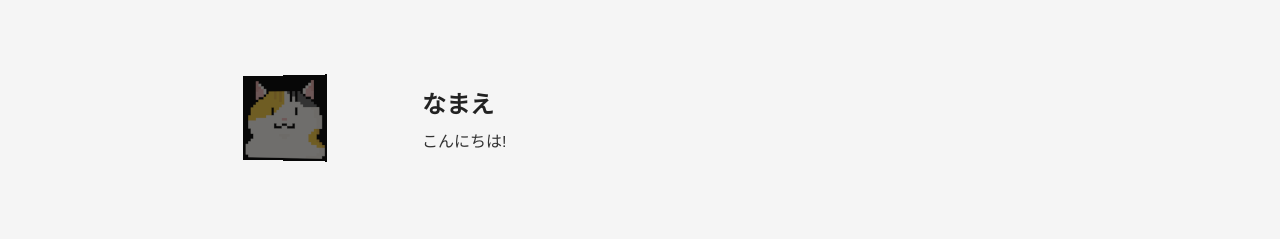
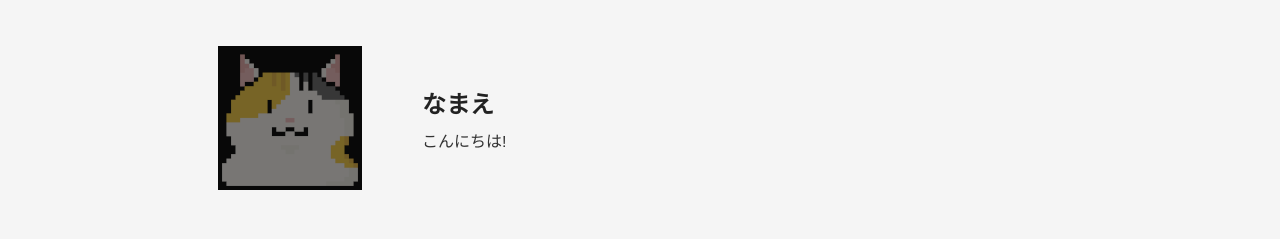
Before and after one commit to Atsukorin/Atsukorin.github.io, a plain HTML site: page profile.html in a window 1280 px wide. Shown: the part 122-361 px from the top of the page. Drawn offline with nearby package versions, Linux system fonts and the light colour scheme.

Commit message:
202508291629

```diff
--- /dev/null
+++ b/js/cube.js
@@ -0,0 +1,12 @@
+import * as THREE from "three";
+
+export function createCube() {
+  const geometry = new THREE.PlaneGeometry(300, 300, 32, 32);
+
+  const texture = new THREE.TextureLoader().load('images/mike_alpha_1024.png');
+  const material = new THREE.MeshStandardMaterial({
+    map: texture,
+    side: THREE.DoubleSide
+   });
+  return new THREE.Mesh(geometry, material);
+}
--- /dev/null
+++ b/js/main.js
@@ -0,0 +1,12 @@
+import { createScene, renderer, camera } from './scene.js';
+import { createCube } from './cube.js';
+
+const { scene, mesh } = createScene(createCube());
+
+// アニメーションループ
+function tick() {
+  // mesh.rotation.y += 0.01;
+  renderer.render(scene, camera);
+  requestAnimationFrame(tick);
+}
+tick();
--- /dev/null
+++ b/js/scene.js
@@ -0,0 +1,34 @@
+import * as THREE from "three";
+
+// canvas 要素を取得
+const canvas = document.querySelector('#myCanvas');
+
+// サイズ設定
+const width = canvas.clientWidth || window.innerWidth;
+const height = canvas.clientHeight || window.innerHeight;
+
+// レンダラー
+const renderer = new THREE.WebGLRenderer({ canvas, alpha: true });
+renderer.setSize(width, height);
+renderer.setPixelRatio(window.devicePixelRatio);
+
+// カメラ
+const camera = new THREE.PerspectiveCamera(45, width / height, 1, 1000);
+camera.position.z = 500;
+
+// シーン生成関数
+export function createScene(object3d) {
+  const scene = new THREE.Scene();
+
+  // ライト
+  const light = new THREE.DirectionalLight(0xffffff, 1);
+  light.position.set(1, 1, 1);
+  scene.add(light);
+
+  // 渡されたオブジェクトを追加
+  scene.add(object3d);
+
+  return { scene, mesh: object3d };
+}
+
+export { renderer, camera };
--- a/main.js
+++ /dev/null
@@ -1,53 +0,0 @@
-import * as THREE from "three";
-
-// canvas 要素を取得
-const canvas = document.querySelector('#myCanvas');
-
-// サイズを canvas のサイズに合わせる
-const width = canvas.clientWidth;
-const height = canvas.clientHeight;
-
-// レンダラー
-const renderer = new THREE.WebGLRenderer({ canvas, alpha:true });
-renderer.setSize(width, height);
-renderer.setPixelRatio(window.devicePixelRatio);
-
-// シーン
-const scene = new THREE.Scene();
-
-// カメラ
-const camera = new THREE.PerspectiveCamera(45, width / height, 1, 1000);
-camera.position.z = 500;
-
-// 球体
-// const geometry = new THREE.SphereGeometry(100, 30, 30);
-// const material = new THREE.MeshStandardMaterial({ color: 0xFF0000 });
-
-// 立方体にテクスチャを貼り付ける
-const geometry = new THREE.BoxGeometry(150, 150, 150);
-const texture = new THREE.TextureLoader().load('images/mike_alpha_1024.png');
-const material = new THREE.MeshStandardMaterial({ map: texture });
-const mesh = new THREE.Mesh(geometry, material);
-scene.add(mesh);
-
-// ライト
-const light = new THREE.DirectionalLight(0xffffff, 1);
-light.position.set(1,1,1);
-scene.add(light);
-
-// アニメーション
-function tick() {
-  mesh.rotation.y += 0.01;
-  renderer.render(scene, camera);
-  requestAnimationFrame(tick);
-}
-tick();
-
-// ウィンドウリサイズ対応
-window.addEventListener('resize', () => {
-  const width = canvas.clientWidth;
-  const height = canvas.clientHeight;
-  renderer.setSize(width, height);
-  camera.aspect = width / height;
-  camera.updateProjectionMatrix();
-});
--- a/profile.html
+++ b/profile.html
@@ -4,7 +4,7 @@
 <head>
     <meta charset="UTF-8">
     <title>ポートフォリオ - プロフィール</title>
-    <link rel="stylesheet" href="style.css">
+    <link rel="stylesheet" href="css/style.css">
 
     <!-- importmap は残す -->
     <script type="importmap">
@@ -16,7 +16,7 @@
   </script>
 
     <!-- Three.js 赤球用スクリプト -->
-    <script type="module" src="main.js"></script>
+    <script type="module" src="js/main.js"></script>
 </head>
 
 <body>
```
Also changed, not shown: index.html (+1 -1 lines), works.html (+1 -1 lines), css/style.css (renamed from style.css).
